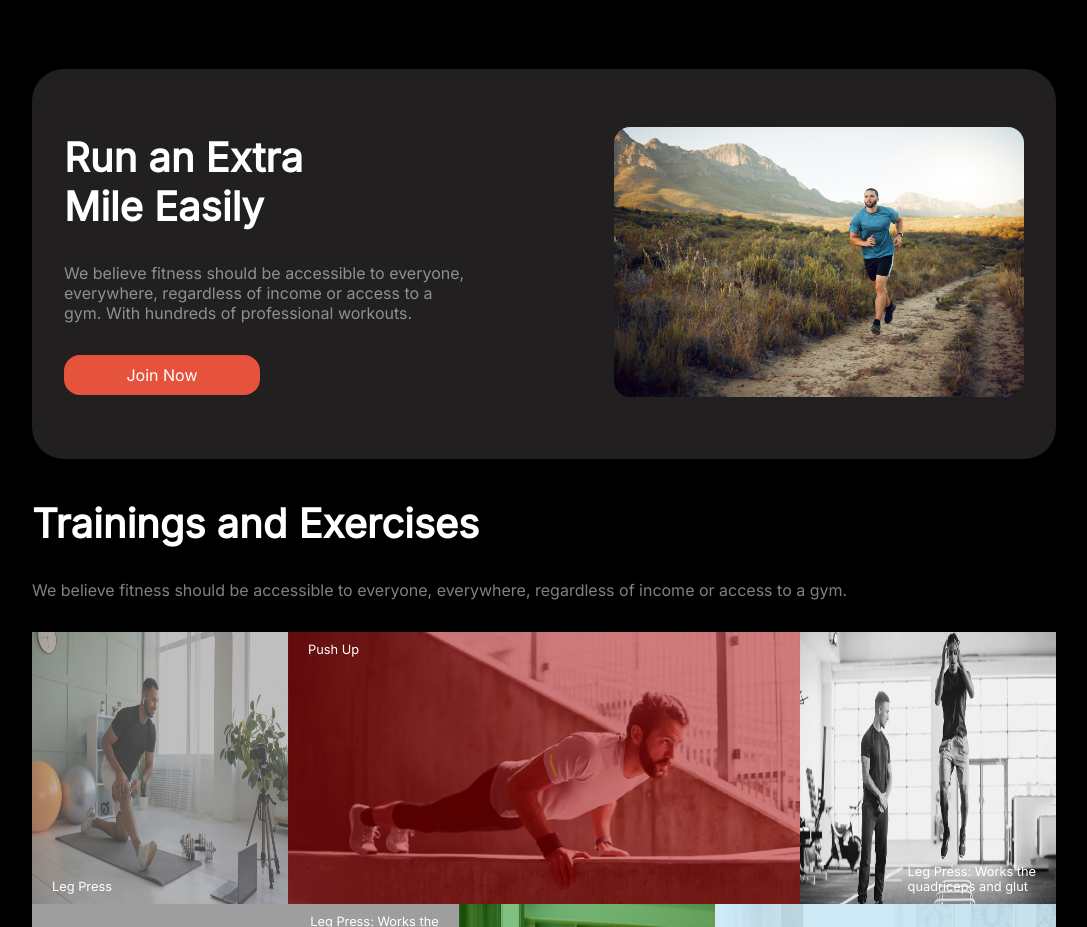
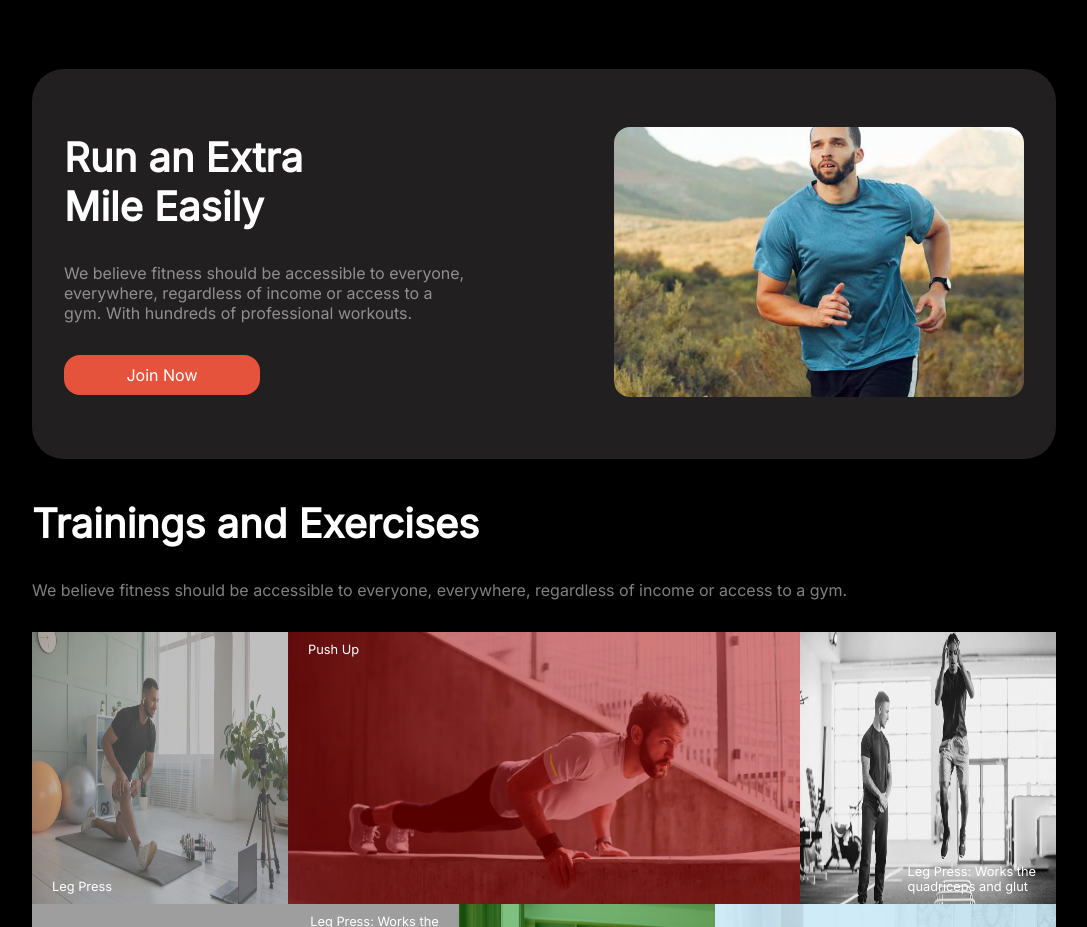
Before and after one commit to bornilshopno/Fitness-Website, a plain HTML site: page index.html in a window 1280 px wide. Shown: the part 1211-2138 px from the top of the page, without its empty margins (96-1183 px from the left). Drawn offline with Linux system fonts and the light colour scheme; grey boxes are pictures that could not be loaded; a web font is replaced by a local one.

Commit message:
another commit

```diff
--- a/Styles/style.css
+++ b/Styles/style.css
@@ -200,6 +200,8 @@ flex:0.45;
 
 .run-image img{
     border-radius:1rem;
+    object-fit: none;
+    object-position: 66% 33%;
 }
 
 .run-content>h2{
```
